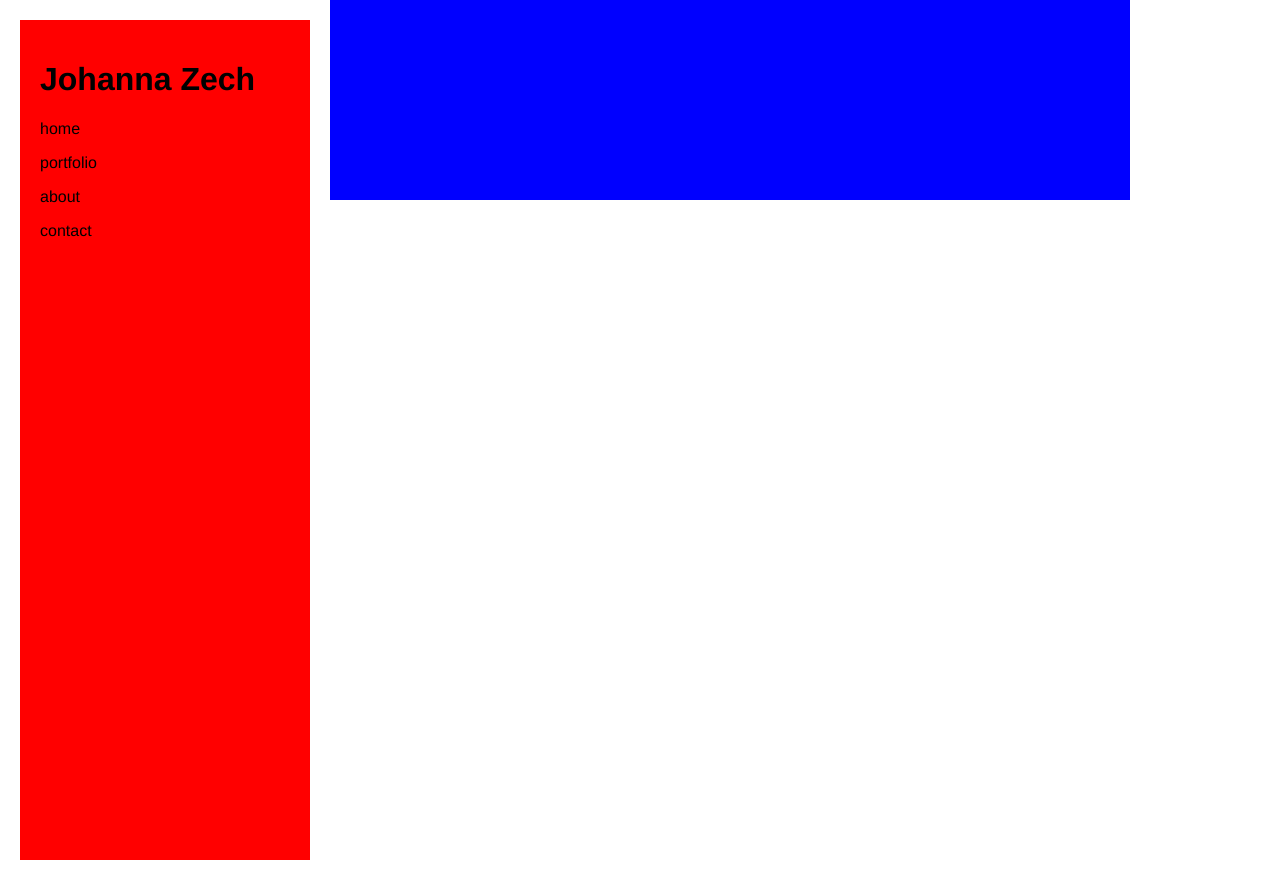
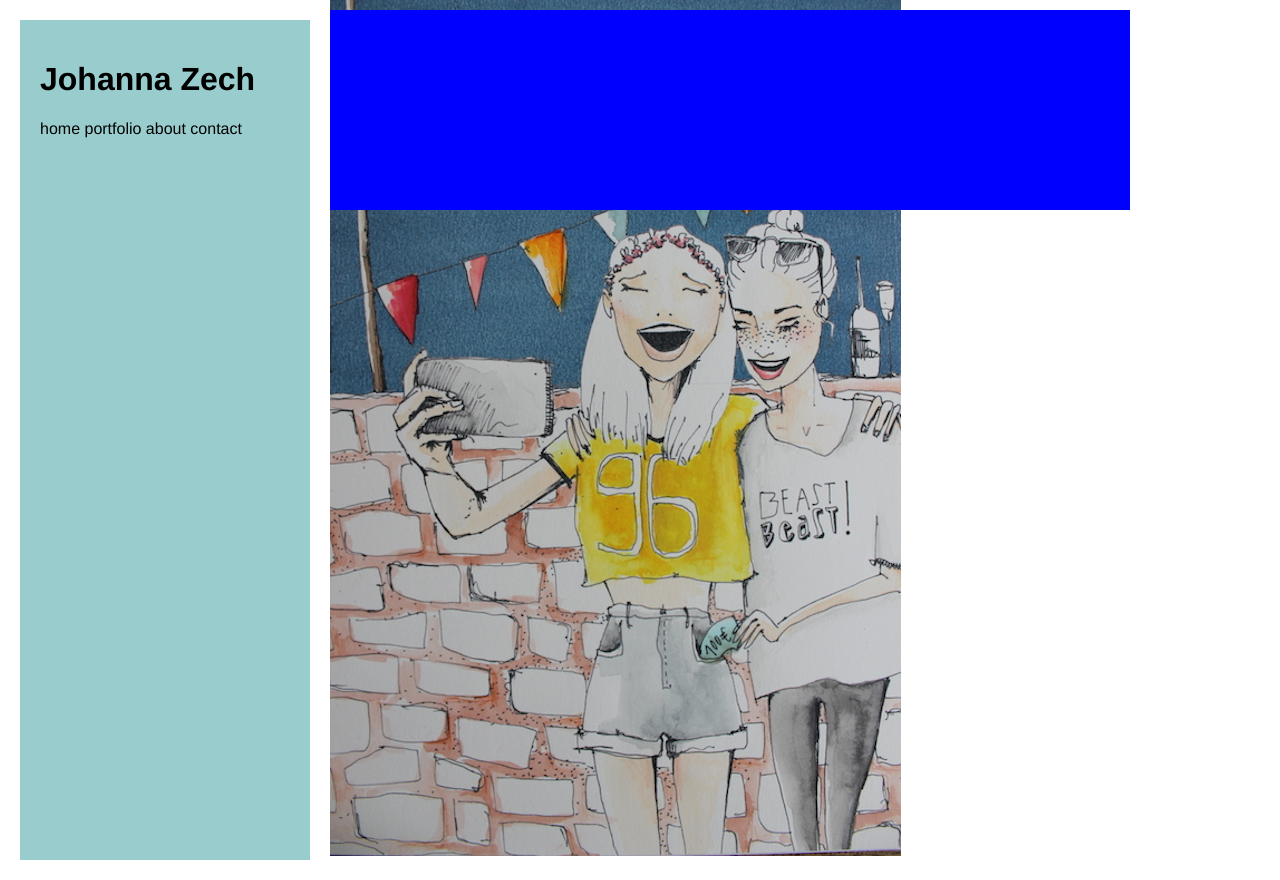
Before and after one commit to johannazech/websitejohanna, a plain HTML site: page index.html in a window 1280 px wide. Drawn offline with Linux system fonts and the light colour scheme.

Commit message:
images+menue_links

```diff
--- a/css/stylesheet.css
+++ b/css/stylesheet.css
@@ -4,11 +4,21 @@ body{
   margin:0;
   padding:0;
 }
+/* links */
+
+a:link,a:active,a:visited {  text-decoration: none;  color : #000000; }
+a:hover { font-weight: bold;  text-decoration: none; color : #000000; }
+
+
+.hochformat{
+  float:left;
+  height:10px
+}
 
 
 .sidebar{
   width:250px;
-  background:red;
+  background:#99CCCC;
   min-height: 100%;
   float: left;
   padding:20px;
--- a/index.html
+++ b/index.html
@@ -9,28 +9,34 @@
 
   <div class="sidebar">
     <h1>Johanna Zech</h1>
-    <p>home</p>
-    <p>portfolio</p>
-    <p>about</p>
-    <p>contact</p>
+    <a href="url">home</a>
+    <a href="url">portfolio</a>
+    <a href="url">about</a>
+    <a href="url">contact</a>
   </div>
 
-<div class="bilderspalte">
-  <div class="row">
-    <div id="bild1">
+  <div class="bilderspalte">
+    <div class="hochformat">
+      <img src="images/7mädchen2.jpg"/>
+      </div>
     </div>
-  </div>
+
+    <div class="row">
+      <div id="bild1">
+      </div>
+    </div>
 
   <div class="row">
     <div id="bild2">
-      <img>
+
     </div>
 
     <div id="bild3">
       <img>
     </div>
+    </div>
   </div>
-</div>
+
 
 </body>
 
```
Also changed, not shown: images/1hülle1.JPG (added), images/23seemann.JPG (added), images/2hülle2.JPG (added), images/3hülle3.JPG (added), images/6mädchen1.JPG (added), images/7mädchen2.JPG (added), images/8healthy2.jpg (added), images/9healthy1.jpg (added).
